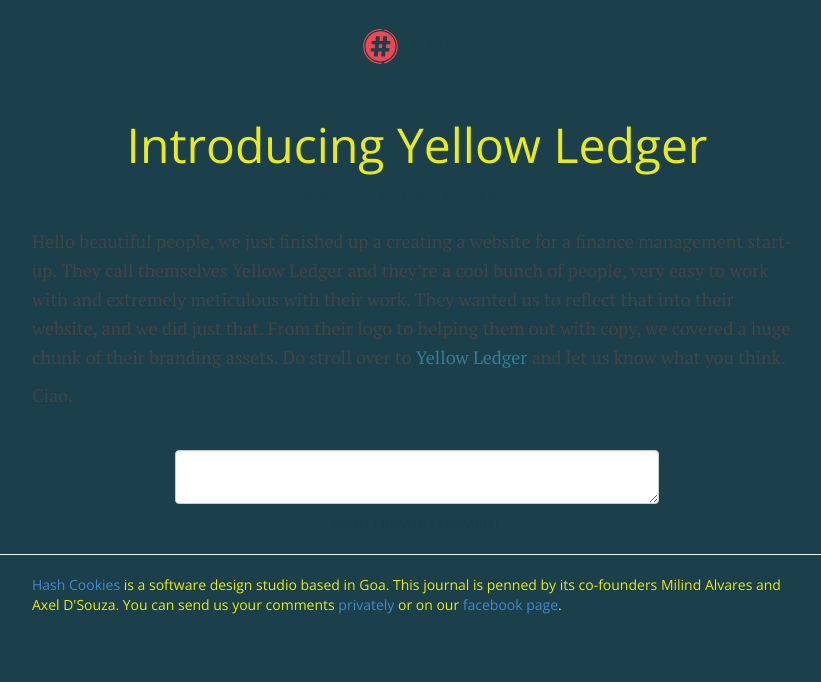
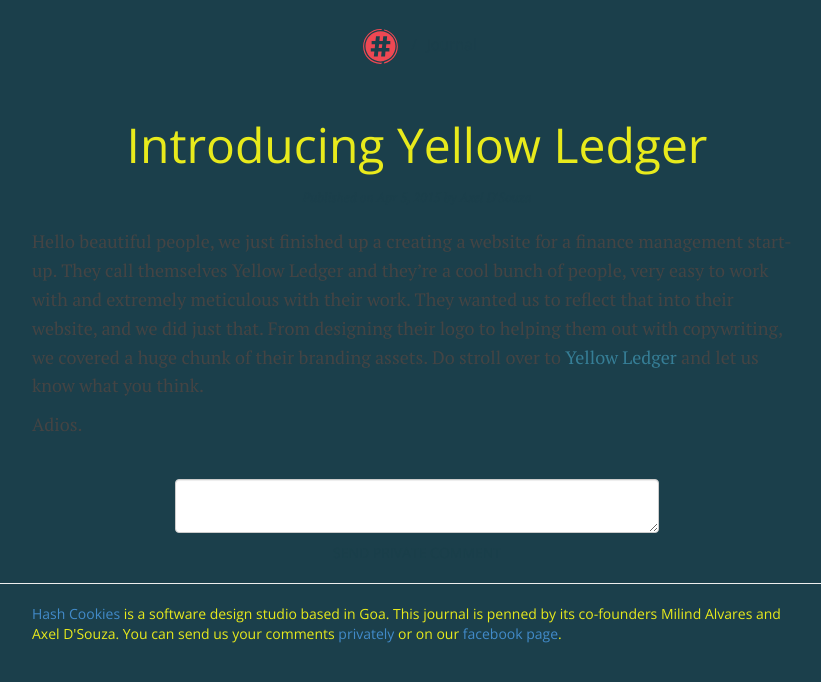
Before and after one commit to HashCookies/hashcookies.github.io, a Jekyll site: the page built from _posts/2015-04-05-yellow-ledger.markdown, in a window 1280 px wide. Shown: the top 682 px of the page, without its empty margins (223-1044 px from the left). Built offline with Jekyll 4.4.1, drawn with Linux system fonts in a browser that asks for light colours; nearby versions of some CDN libraries; comment, search, counter and statistics services are not loaded.

Commit message:
Editing blog posts

```diff
--- a/_posts/2015-03-26-the-hash-cookies-studio.markdown
+++ b/_posts/2015-03-26-the-hash-cookies-studio.markdown
@@ -14,7 +14,6 @@
 
 ![Before pic of the studio]({{ site.http://hashcooki.es/ }}/assets/images/hashcookies-studio-before.jpg)
 
-
 But like any other product made at Hash Cookies, we welcomed the challenges, made lots of mistakes, learnt from them, found a fix and most importantly enjoyed the ride. We did a lot of the manual work ourselves, well not the heavy-lifting really, we had a little help with that. It’s still not a 100% complete, and I think it never will be, but that's okay.
 Mr. Pirsig in The Zen And The Art Of Motorcycle Maintainence put it so well -  *"Sometimes it's a little better to travel than to arrive."*
 
--- a/_posts/2015-04-05-yellow-ledger.markdown
+++ b/_posts/2015-04-05-yellow-ledger.markdown
@@ -6,6 +6,6 @@
 author: "Axel D'Souza"
 ---
 
-Hello beautiful people, we just finished up a creating a website for a finance management start-up. They call themselves Yellow Ledger and they're a cool bunch of people, very easy to work with and extremely meticulous with their work. They wanted us to reflect that into their website, and we did just that. From their logo to helping them out with copy, we covered a huge chunk of their branding assets. Do stroll over to [Yellow Ledger](http://yellowledger.com) and let us know what you think.
+Hello beautiful people, we just finished up a creating a website for a finance management start-up. They call themselves Yellow Ledger and they're a cool bunch of people, very easy to work with and extremely meticulous with their work. They wanted us to reflect that into their website, and we did just that. From designing their logo to helping them out with copywriting, we covered a huge chunk of their branding assets. Do stroll over to [Yellow Ledger](http://yellowledger.com) and let us know what you think.
 
-Ciao.
+Adios.
```
